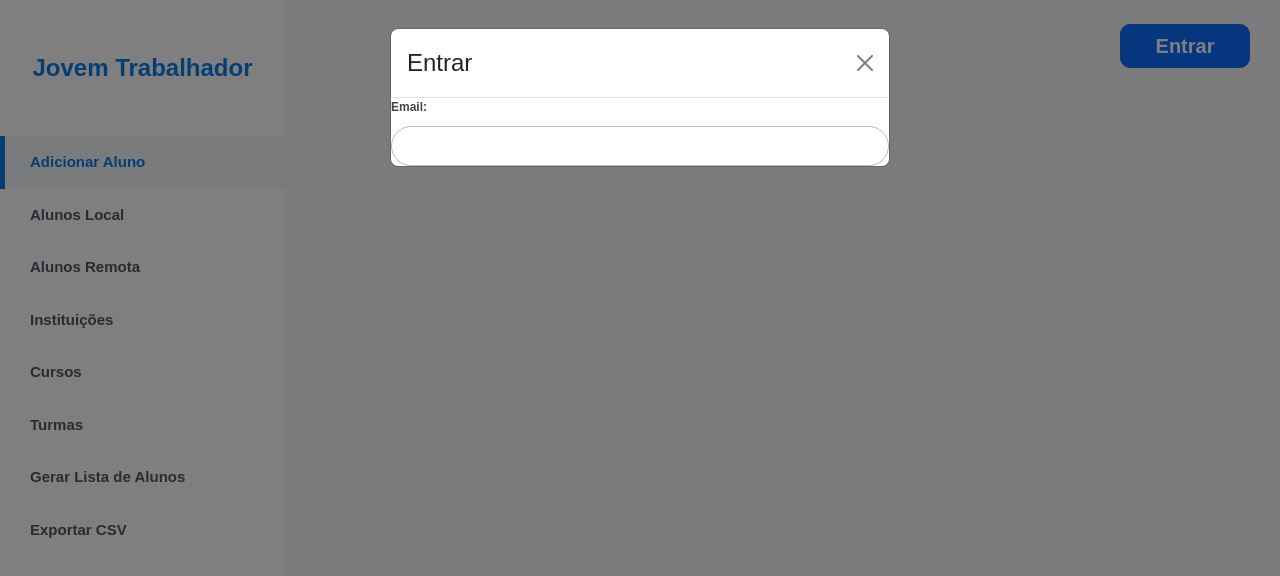
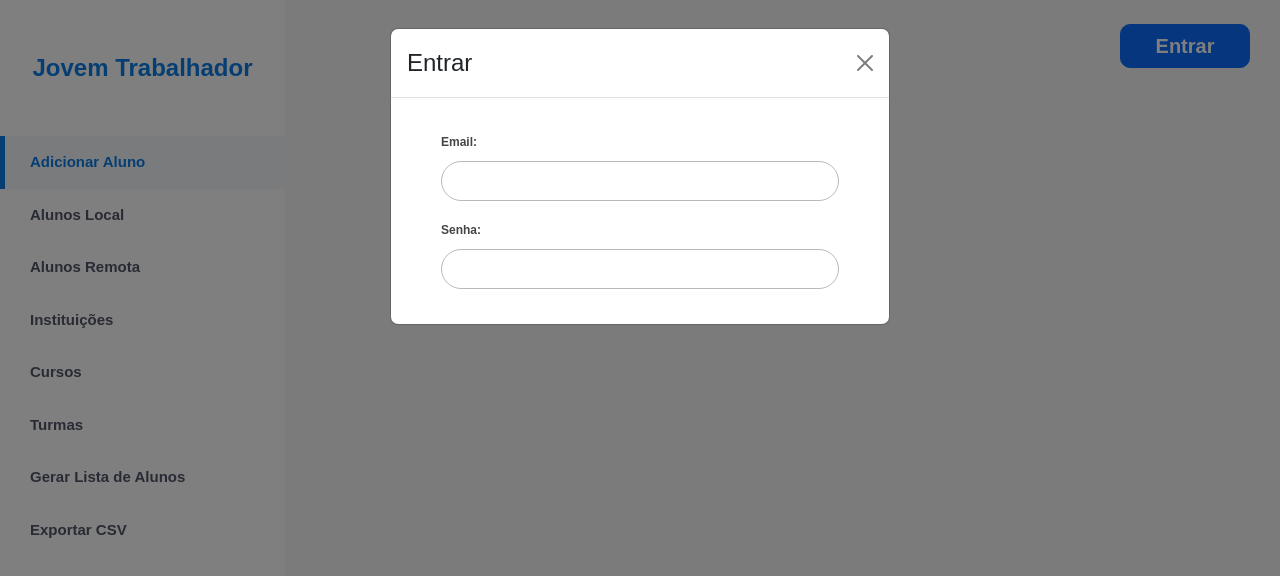
Before and after one commit to Kaua032/Jovem_Trabalhador_Front_End, a React (Vite) app: page / in a window 1280 px wide. Both pictures are taken after a click on the button "Entrar". Shown: the top 576 px of the page. Built offline with nearby package versions, Linux system fonts and the light colour scheme.

Commit message:
feat: "Update Home component to include a form with email and password inputs"
This commit updates the Home component to include a form with email and password inputs, wrapped in a Modal component from the React-Bootstrap library. Previously, only

```diff
--- a/index.html
+++ b/index.html
@@ -1,14 +1,15 @@
-<!doctype html>
+<!DOCTYPE html>
 <html lang="en">
   <head>
     <meta charset="UTF-8" />
     <meta name="viewport" content="width=device-width, initial-scale=1.0" />
     <link
-    rel="stylesheet"
-    href="https://cdn.jsdelivr.net/npm/bootstrap@5.3.0/dist/css/bootstrap.min.css"
-    integrity="sha384-9ndCyUaIbzAi2FUVXJi0CjmCapSmO7SnpJef0486qhLnuZ2cdeRhO02iuK6FUUVM"
-    crossorigin="anonymous"
-  />
+      rel="stylesheet"
+      href="https://cdn.jsdelivr.net/npm/bootstrap@5.3.0/dist/css/bootstrap.min.css"
+      integrity="sha384-9ndCyUaIbzAi2FUVXJi0CjmCapSmO7SnpJef0486qhLnuZ2cdeRhO02iuK6FUUVM"
+      crossorigin="anonymous"
+    />
+    <link rel="stylesheet" href="style.css" />
     <title>Jovem Trabalhador</title>
   </head>
   <body>
--- a/src/pages/Home/Home.jsx
+++ b/src/pages/Home/Home.jsx
@@ -20,7 +20,10 @@ export default function Home() {
         <Modal.Header closeButton>
           <Modal.Title id="modalTitle">Entrar</Modal.Title>
         </Modal.Header>
-        <InputComponent  type="text" title="Email:"/>
+        <form>
+          <InputComponent type="text" title="Email:" />
+          <InputComponent type="password" title="Senha:" />
+        </form>
       </Modal>
     </MainHome>
   );
--- /dev/null
+++ b/style.css
@@ -0,0 +1,6 @@
+.modal-content form{
+    display: flex;
+    flex-direction: column;
+    gap: 20px;
+    padding: 35px 50px;
+}
```
